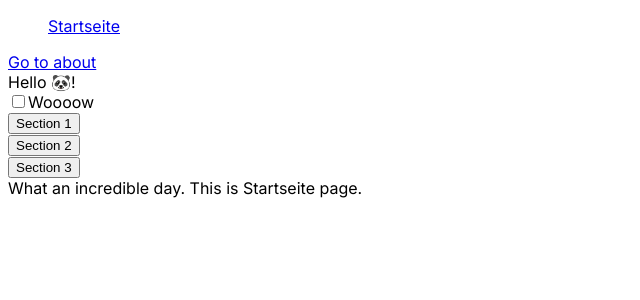
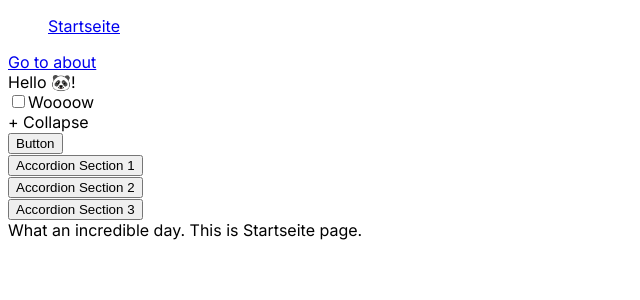
Before and after one commit to OmarAshour-exe/component-library, a Next.js app: page / in a window 1280 px wide. Shown: the top 300 px of the page, without its empty margins (0-640 px from the left). Built offline with nearby package versions, Linux system fonts and the light colour scheme.

Commit message:
Collapse component is done

```diff
--- a/app/page.tsx
+++ b/app/page.tsx
@@ -4,21 +4,22 @@ import NextBreadcrumb from "@/components/breadcrumbs/Breadcrumbs";
 import Link from "next/link";
 import Footer from "@/components/footer/Footer";
 import Accordion from "@/components/accordion/Accordion";
+import Collapse from "@/components/collapse/Collapse";
 
 const items = [
     {
-       title: "Section 1",
-       child: "This is the content of section 1"
+        title: "Accordion Section 1",
+        child: "This is the content of section 1"
     },
     {
-       title: "Section 2",
-       child: "This is the content of section 2"
+        title: "Accordion Section 2",
+        child: "This is the content of section 2"
     },
     {
-       title: "Section 3",
-       child: "This is the content of section 3"
+        title: "Accordion Section 3",
+        child: "This is the content of section 3"
     }
- ]
+]
 
 export default function Home() {
     return (
@@ -30,6 +31,7 @@ export default function Home() {
             <Link legacyBehavior href="/about">Go to about</Link>
             <div className={css({ fontSize: "2xl", fontWeight: "bold" })}>Hello 🐼!</div>
             <Checkbox label={"Woooow"} disabled={false}></Checkbox>
+            <Collapse title={"Collapse"}>Heeeeeeeeeeey ich bin die Content von Collapse</Collapse>
             <Accordion items={items} />
             <Footer text={"What an incredible day. This is Startseite page."} />
         </div>
--- /dev/null
+++ b/components/collapse/Collapse.tsx
@@ -0,0 +1,28 @@
+'use client'
+
+import React, { useState } from 'react';
+import { collapseRecipe } from './Collapse.recipe';
+import { collapse } from '@/styled-system/recipes/collapse';
+
+type CollapseProps = {
+    title: string,
+    children?: React.ReactNode
+}
+
+const Collapse = (props: CollapseProps) => {
+    const [isActive, setIsActive] = useState(false)
+    const toggleAccordion = () => {
+        setIsActive((prevIsActive) => !prevIsActive);
+    };
+
+    return (
+        <div className={isActive ? collapse({ collapse: 'active' }) : collapse()}>
+            <div className={collapse({ collapse: 'title' })} onClick={toggleAccordion}>
+                <div>{isActive ? "-" : "+"} {props.title}</div> <button>Button</button>
+            </div>
+            {isActive && <div>{props.children}</div>}
+        </div>
+    )
+}
+
+export default Collapse;
--- a/panda.config.ts
+++ b/panda.config.ts
@@ -3,6 +3,7 @@ import {checkboxRecipe} from "./components/checkbox/Checkbox.recipe"
 import {breadcrumbsRecipe} from "./components/breadcrumbs/Breadcrumbs.recipe";
 import {footerRecipe} from "@/components/footer/Footer.recipe";
 import { accordionRecipe } from "./components/accordion/Accordion.recipe";
+import { collapseRecipe } from "./components/collapse/Collapse.recipe";
 
 export default defineConfig({
     // Whether to use css reset
@@ -46,7 +47,8 @@ export default defineConfig({
                 checkbox: checkboxRecipe,
                 breadcrumbs: breadcrumbsRecipe,
                 footer: footerRecipe,
-                accordion: accordionRecipe
+                accordion: accordionRecipe,
+                collapse: collapseRecipe,
             },
         },
     },
--- /dev/null
+++ b/styled-system/recipes/collapse.mjs
@@ -0,0 +1,27 @@
+import { splitProps } from '../helpers.mjs';
+import { createRecipe, mergeRecipes } from './create-recipe.mjs';
+
+const collapseFn = /* @__PURE__ */ createRecipe('collapse', {}, [])
+
+const collapseVariantMap = {
+  "collapse": [
+    "title",
+    "active"
+  ]
+}
+
+const collapseVariantKeys = Object.keys(collapseVariantMap)
+
+export const collapse = /* @__PURE__ */ Object.assign(collapseFn, {
+  __recipe__: true,
+  __name__: 'collapse',
+  raw: (props) => props,
+  variantKeys: collapseVariantKeys,
+  variantMap: collapseVariantMap,
+  merge(recipe) {
+    return mergeRecipes(this, recipe)
+  },
+  splitVariantProps(props) {
+    return splitProps(props, collapseVariantKeys)
+  },
+})
--- a/styled-system/recipes/index.d.ts
+++ b/styled-system/recipes/index.d.ts
@@ -3,3 +3,4 @@ export * from './checkbox';
 export * from './breadcrumbs';
 export * from './footer';
 export * from './accordion';
+export * from './collapse';
--- a/styled-system/recipes/index.mjs
+++ b/styled-system/recipes/index.mjs
@@ -2,3 +2,4 @@ export * from './checkbox.mjs';
 export * from './breadcrumbs.mjs';
 export * from './footer.mjs';
 export * from './accordion.mjs';
+export * from './collapse.mjs';
```
Also changed, not shown: components/collapse/Collapse.recipe.ts (added, +20 -0 lines), styled-system/recipes/collapse.d.ts (added, +27 -0 lines).
